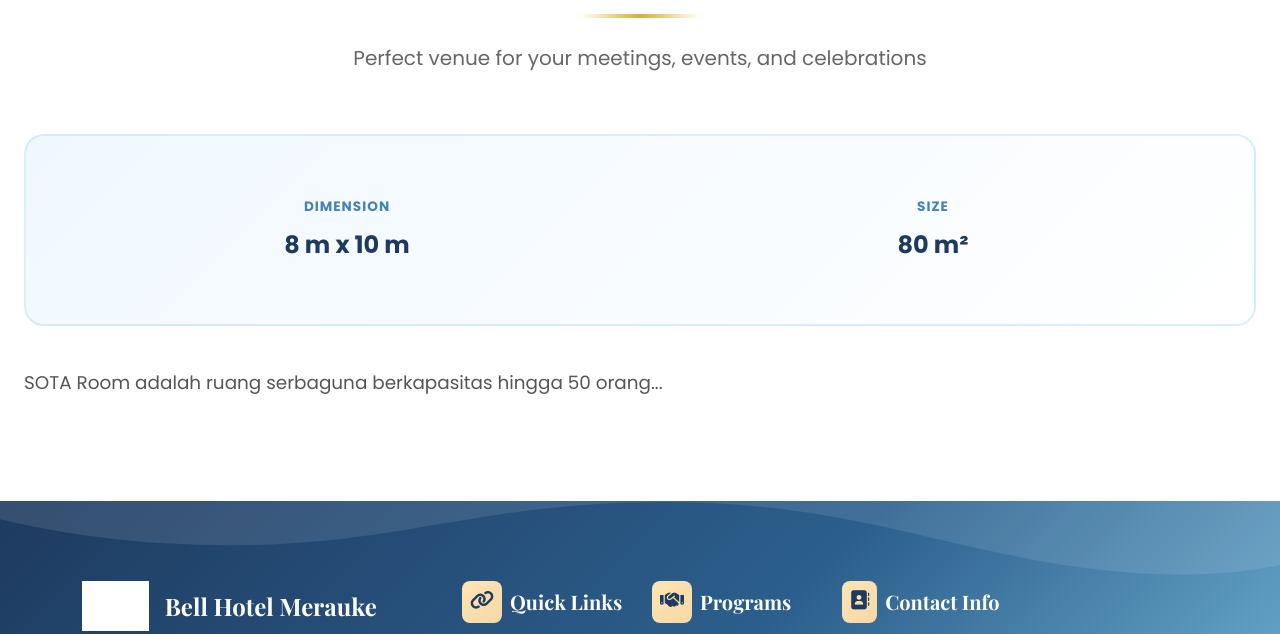
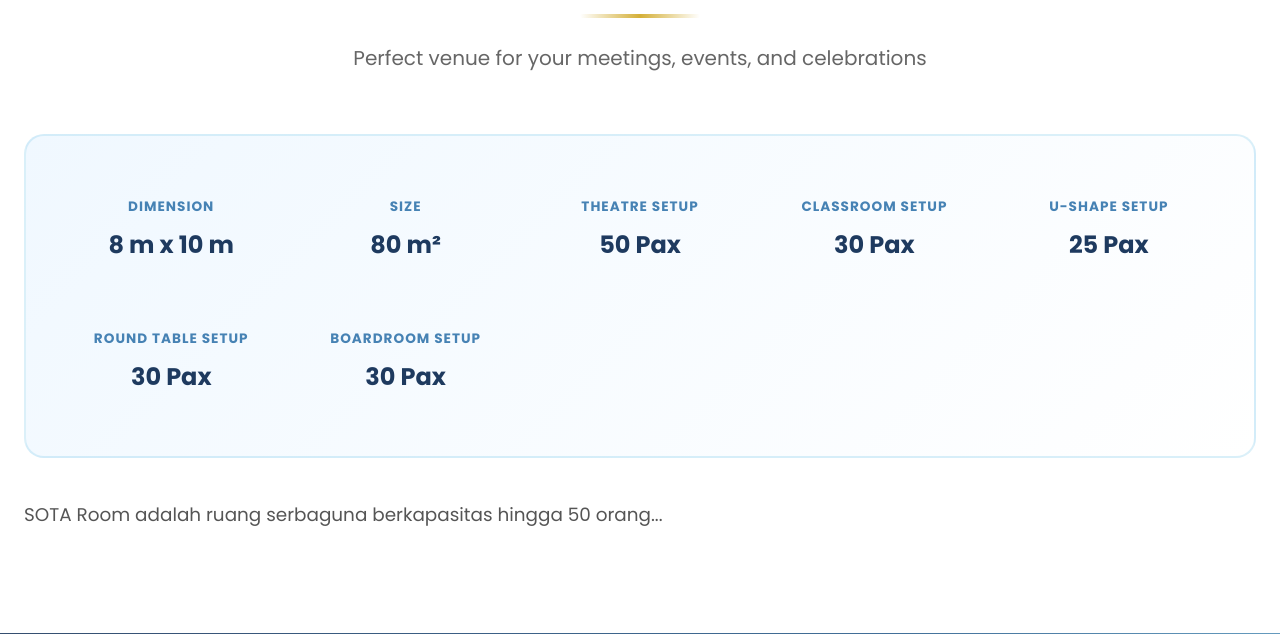
Before and after one commit to JCETools-Petra/Bell, a Laravel app: page /mice/sota-room in a window 1280 px wide. Shown: the part 1071-1705 px from the top of the page. Run offline with Laravel 12, Linux system fonts and the light colour scheme; data comes from the database, SQL or seed files in the repository; style sheets or scripts are compiled from the project's sources; parts of the project's set-up code (start-up, migrations or seed data) failed here and were passed over; grey boxes are pictures that could not be loaded.

Commit message:
Fix MICE room capacity and layout display issues
Backend Fixes (MiceRoomController):
- Remove double JSON encoding for specifications field
  * Model already has 'array' cast that auto-encodes
  * Manual json_encode was causing double encoding
  * Specifications now save and retrieve correctly

Frontend Fixes (MICE detail page):
- Add display for all capacity setup types
  * Theatre setup capacity
  * Classroom setup capacity
  * U-Shape setup capacity
  * Round table setup capacity
  * Boardroom setup capacity
- Capacity fields now show when data exists in backend
- Layout configuration section will now display correctly
  with images and values from admin panel

```diff
--- a/app/Http/Controllers/Admin/MiceRoomController.php
+++ b/app/Http/Controllers/Admin/MiceRoomController.php
@@ -76,7 +76,8 @@ class MiceRoomController extends Controller
                 }
             }
         }
-        $miceRoom->specifications = json_encode($specifications);
+        // FIX: Don't json_encode because model cast will do it automatically
+        $miceRoom->specifications = $specifications;
         $miceRoom->save();
 
         // Logic Images Gallery
@@ -171,7 +172,8 @@ class MiceRoomController extends Controller
             }
         }
 
-        $miceRoom->specifications = json_encode($specifications);
+        // FIX: Don't json_encode because model cast will do it automatically
+        $miceRoom->specifications = $specifications;
         $miceRoom->save();
 
         // 4. Upload Foto Baru (Gallery)
--- a/resources/views/frontend/mice/show.blade.php
+++ b/resources/views/frontend/mice/show.blade.php
@@ -761,7 +761,7 @@ body {
       </div>
 
       {{-- SPECIFICATIONS GRID (Dimension, Size, Capacity Overall) --}}
-      @if($mice->dimension || $mice->size_sqm || $mice->capacity)
+      @if($mice->dimension || $mice->size_sqm || $mice->capacity || $mice->capacity_theatre || $mice->capacity_classroom || $mice->capacity_ushape || $mice->capacity_round || $mice->capacity_board)
         <div class="specs-grid" style="grid-template-columns: repeat(auto-fit, minmax(200px, 1fr));">
           @if($mice->dimension)
             <div class="spec-item">
@@ -779,6 +779,36 @@ body {
             <div class="spec-item">
               <div class="spec-label">Total Capacity</div>
               <div class="spec-value">{{ $mice->capacity }} Pax</div>
+            </div>
+          @endif
+          @if($mice->capacity_theatre)
+            <div class="spec-item">
+              <div class="spec-label">Theatre Setup</div>
+              <div class="spec-value">{{ $mice->capacity_theatre }} Pax</div>
+            </div>
+          @endif
+          @if($mice->capacity_classroom)
+            <div class="spec-item">
+              <div class="spec-label">Classroom Setup</div>
+              <div class="spec-value">{{ $mice->capacity_classroom }} Pax</div>
+            </div>
+          @endif
+          @if($mice->capacity_ushape)
+            <div class="spec-item">
+              <div class="spec-label">U-Shape Setup</div>
+              <div class="spec-value">{{ $mice->capacity_ushape }} Pax</div>
+            </div>
+          @endif
+          @if($mice->capacity_round)
+            <div class="spec-item">
+              <div class="spec-label">Round Table Setup</div>
+              <div class="spec-value">{{ $mice->capacity_round }} Pax</div>
+            </div>
+          @endif
+          @if($mice->capacity_board)
+            <div class="spec-item">
+              <div class="spec-label">Boardroom Setup</div>
+              <div class="spec-value">{{ $mice->capacity_board }} Pax</div>
             </div>
           @endif
         </div>
```
